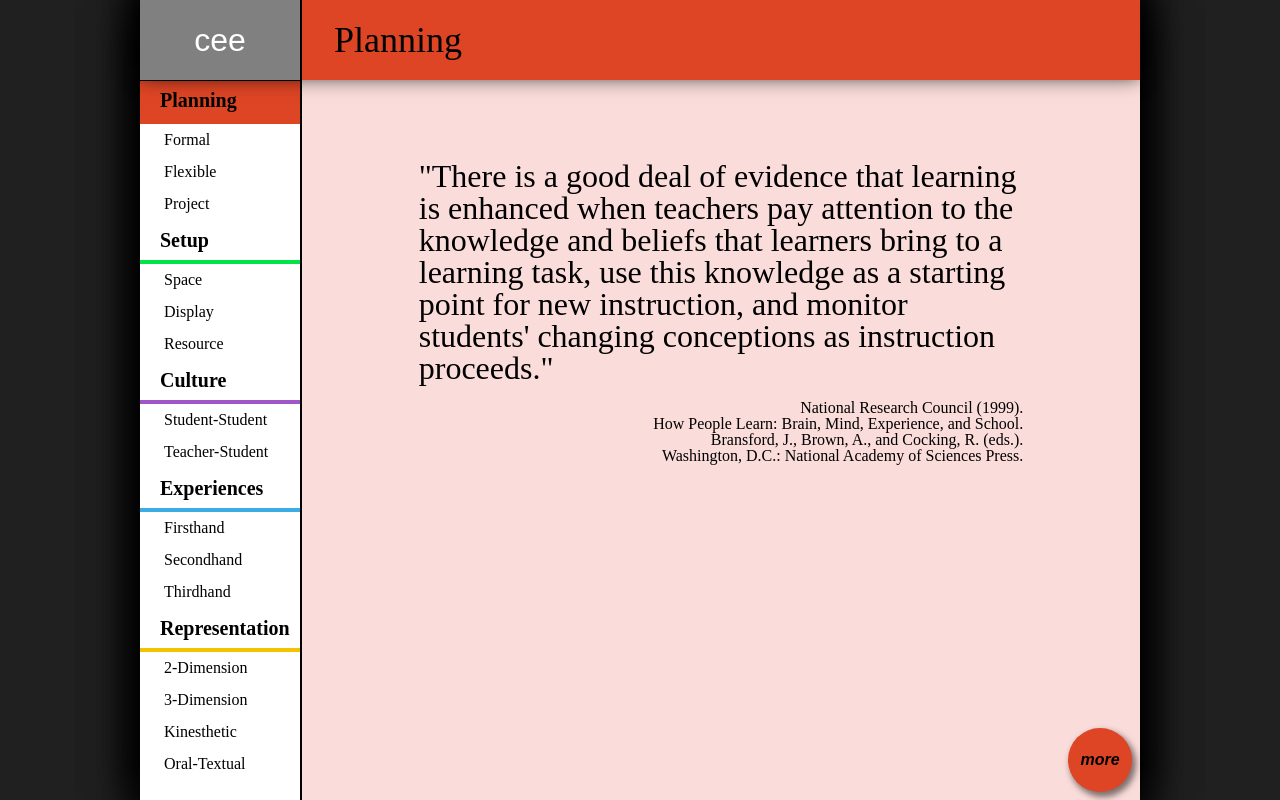
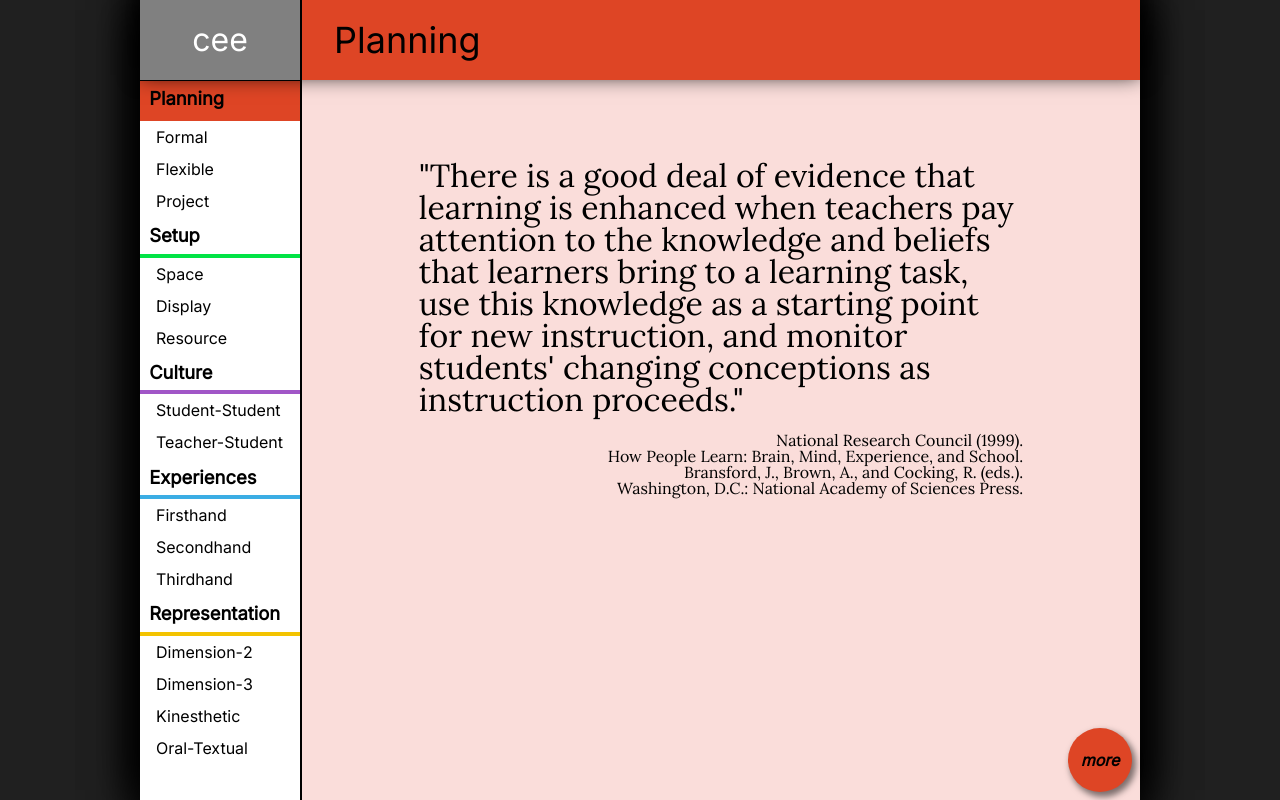
Before and after one commit to sbboard/cee, a Vue app: page / in a window 1280 px wide. Built offline with nearby package versions, Linux system fonts and the light colour scheme.

Commit message:
scrolling for nav / change font

```diff
--- a/src/App.vue
+++ b/src/App.vue
@@ -50,7 +50,7 @@
       </div>
     </header>
     <div id="bottomPt">
-      <nav :class="{ open: mobileNavOpen }">
+      <nav :class="[{ open: mobileNavOpen },`${json[currentIndex].colorScheme}Color`]">
         <ul>
           <template v-for="i in json" :key="i.index">
             <li
@@ -93,7 +93,7 @@ export default {
   data() {
     return {
       mobileNavOpen: false,
-      version: "0.9",
+      version: "0.91",
     };
   },
   methods: {
@@ -161,17 +161,19 @@ export default {
     document.onkeydown = this.checkKey;
   },
   mounted() {
-    console.log("version:",this.version);
+    console.log("version:", this.version);
   },
 };
 </script>
 
 <style lang="sass">
+@import url('https://fonts.googleapis.com/css2?family=Inter&family=Lora&display=swap')
 @import "../src/global.sass"
 
 html
   background: #202020
   height: 100%
+  font-family: 'Lora', serif
   body
     height: 100%
     overflow-x: hidden
@@ -192,10 +194,11 @@ html
     z-index: 501
     position: relative
     box-shadow: 0px -5px 20px 0px #000000
+    font-family: 'Inter', sans-serif
     @include mobile
       position: fixed
     #logo
-      font-family: sans-serif
+      font-family: 'Inter', sans-serif
       color: white
       background-color: grey
       border-right: 2px solid black
@@ -284,9 +287,54 @@ html
       width: 10em
       border-right: 2px solid black
       display: block
+      font-family: 'Inter', sans-serif
       float: left
+      max-height: 90vh
+      min-height: 90vh
       height: 90vh
+      text-align: left
+      overflow-y: auto
+      overflow-x: hidden
+      direction: rtl
       background-color: white
+      &::-webkit-scrollbar
+        width: .5em
+        direction: rtl
+      &.redColor
+        &::-webkit-scrollbar-track
+          background: $red
+        &::-webkit-scrollbar-thumb
+          background: $darkRed
+        &::-webkit-scrollbar-thumb:hover
+          background: darken($darkRed,20)
+      &.greenColor
+        &::-webkit-scrollbar-track
+          background: $green
+        &::-webkit-scrollbar-thumb
+          background: $darkGreen
+        &::-webkit-scrollbar-thumb:hover
+          background: darken($darkGreen,20)
+      &.purpleColor
+        &::-webkit-scrollbar-track
+          background: $purple
+        &::-webkit-scrollbar-thumb
+          background: $darkPurple
+        &::-webkit-scrollbar-thumb:hover
+          background: darken($darkPurple,20)
+      &.blueColor
+        &::-webkit-scrollbar-track
+          background: $blue
+        &::-webkit-scrollbar-thumb
+          background: $darkBlue
+        &::-webkit-scrollbar-thumb:hover
+          background: darken($darkBlue,20)
+      &.yellowColor
+        &::-webkit-scrollbar-track
+          background: $yellow
+        &::-webkit-scrollbar-thumb
+          background: $darkYellow
+        &::-webkit-scrollbar-thumb:hover
+          background: darken($darkYellow,20)
       &.open
         bottom: 0vh
       @include mobile
@@ -299,7 +347,7 @@ html
       li
         cursor: pointer
         padding: .5em 0
-        padding-left: 1.5em
+        padding-left: 1em
         background-color: white
         transition: background-color 250ms
         &.redColor
@@ -330,8 +378,8 @@ html
       li.head
         font-weight: bold
         display: block
-        font-size: 1.25em
-        padding-left: 1em
+        font-size: 1.15em
+        padding-left: .5em
         &.redColor
           border-bottom: 4px solid $darkRed
         &.blueColor
@@ -390,7 +438,7 @@ html
     border-radius: 100%
     transition: all 250ms
     background-color: #de4525
-    font-family: sans-serif
+    font-family: 'Inter', sans-serif
     text-transform: lowercase
     font-style: italic
     &:hover
--- a/src/components/page.vue
+++ b/src/components/page.vue
@@ -112,6 +112,7 @@ export default {
     width: fit-content
     display: block
     padding-right: 1em
+    font-family: 'Inter', sans-serif
     border-right: 1px solid black
     display: flex
     flex-direction: column
--- a/src/components/pageComponents/pageNav.vue
+++ b/src/components/pageComponents/pageNav.vue
@@ -57,6 +57,7 @@ export default {
   align-items: flex-end
   padding-bottom: 0
   border-top-left-radius: 2em
+  font-family: 'Inter', sans-serif
   border-top-right-radius: 2em
   width: 80%
   background-color: rgba(0, 0, 0, 0.2)
```
Also changed, not shown: src/app.json.
